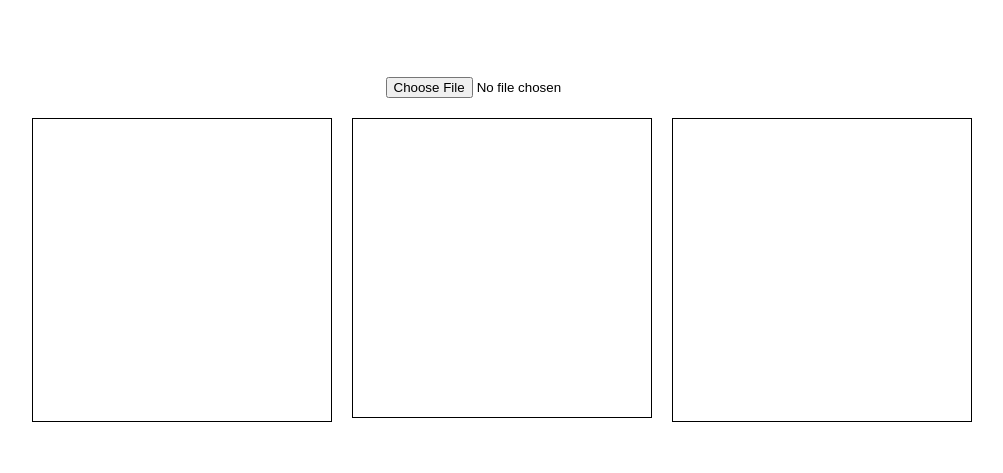
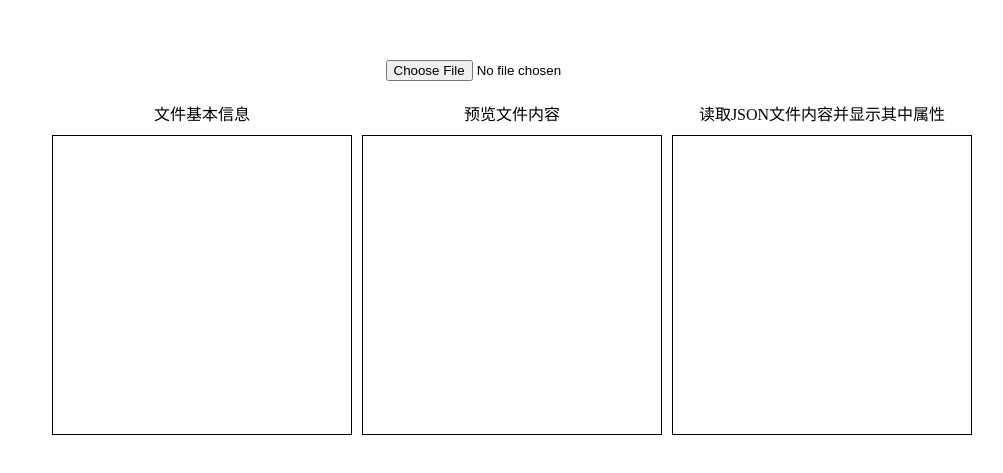
Before and after one commit to trcat/file_read_write_test, a plain HTML site: page index.html in a window 1280 px wide. Shown: the part 159-632 px from the top of the page, without its empty margins (128-1131 px from the left). Drawn offline with Linux system fonts and the light colour scheme.

Commit message:
界面添加文字提示各区块作用; 添加条件, 第三个区块之针对 json 进行判断

```diff
--- a/index.css
+++ b/index.css
@@ -9,6 +9,16 @@ body {
 
 .wrap {
   display: flex;
+  margin-top: 20px;
+}
+
+.wrap .wrap-item + .wrap-item {
+  margin-left: 10px;
+}
+
+.text {
+  text-align: center;
+  margin-bottom: 10px;
 }
 
 .file-data-screen, #view, .file-read {
@@ -16,8 +26,6 @@ body {
   min-height: 300px;
   border: 1px solid;
   box-sizing: border-box;
-  margin-top: 20px;
-  margin-right: 20px;
 }
 
 .row {
--- a/index.html
+++ b/index.html
@@ -9,11 +9,20 @@
 <body>
   <input type="file" id="input">
   <div class="wrap">
-    <div class="file-data-screen"></div>
-    <div class="file-view">
-      <iframe id="view" src="" frameborder="0"></iframe>
+    <div class="wrap-item">
+      <div class="text">文件基本信息</div>
+      <div class="file-data-screen"></div>
     </div>
-    <div class="file-read"></div>
+    <div class="wrap-item">
+      <div class="text">预览文件内容</div>
+      <div class="file-view">
+        <iframe id="view" src="" frameborder="0"></iframe>
+      </div>
+    </div>
+    <div class="wrap-item">
+      <div class="text">读取JSON文件内容并显示其中属性</div>
+      <div class="file-read"></div>
+    </div>
   </div>
   <script src="./index.js"></script>
 </body>
--- a/index.js
+++ b/index.js
@@ -64,7 +64,9 @@ input.onchange = (e) => {
   const fileURL = window.URL.createObjectURL(file);
   view.setAttribute("src", fileURL);
   window.URL.revokeObjectURL(fileURL);
-  // 获取文件内容
+  // 获取JSON内容
+  const jsonRegex = new RegExp(/\.json$/);
+  if (jsonRegex.test(file.name)) {
     const fileReader = new FileReader();
     fileReader.onload = (e) => {
       const obj = JSON.parse(e.target.result);
@@ -73,4 +75,5 @@ input.onchange = (e) => {
       });
     };
     fileReader.readAsText(file);
+  }
 };
```
Lines whose indentation alone changed are shown as unchanged.
